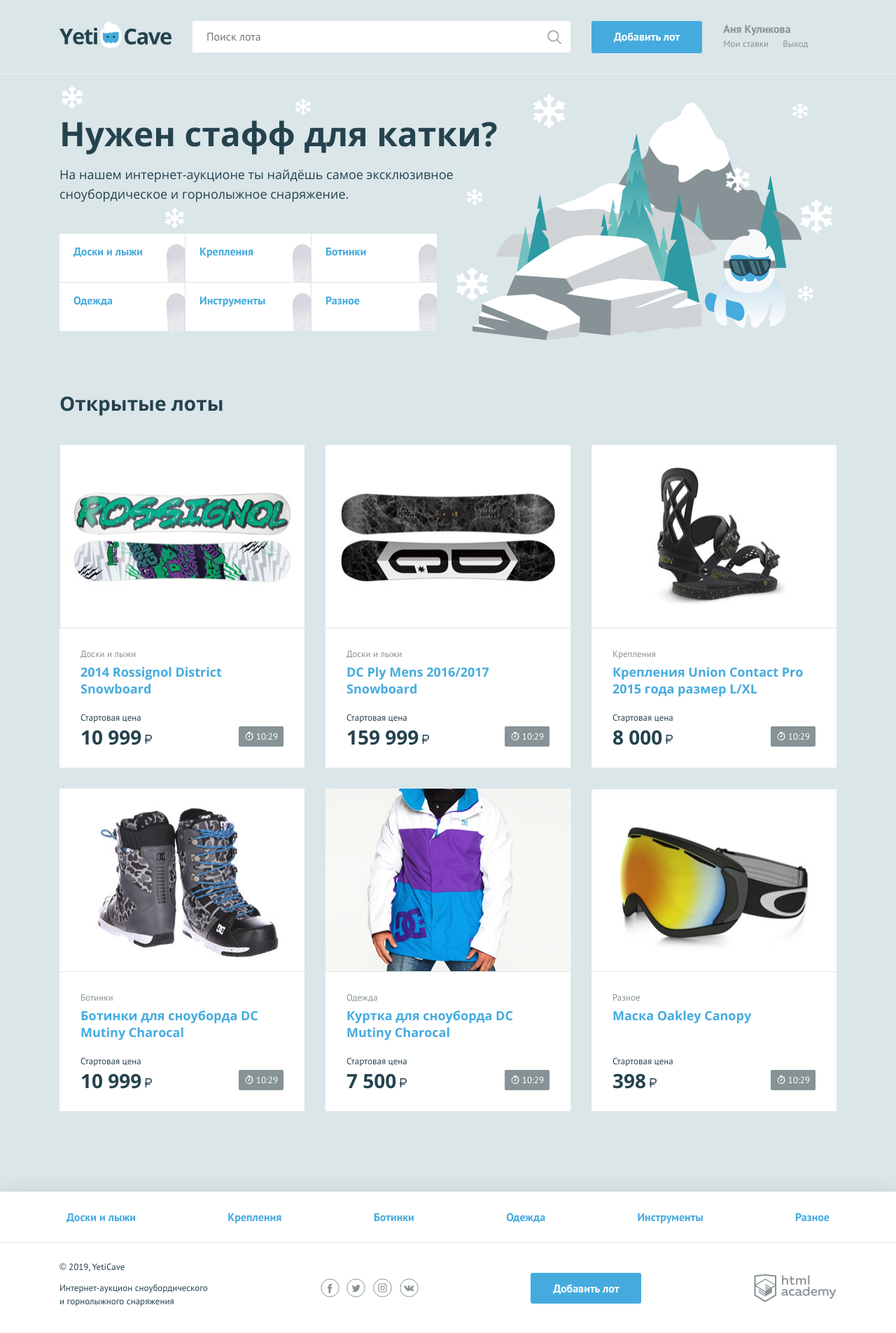
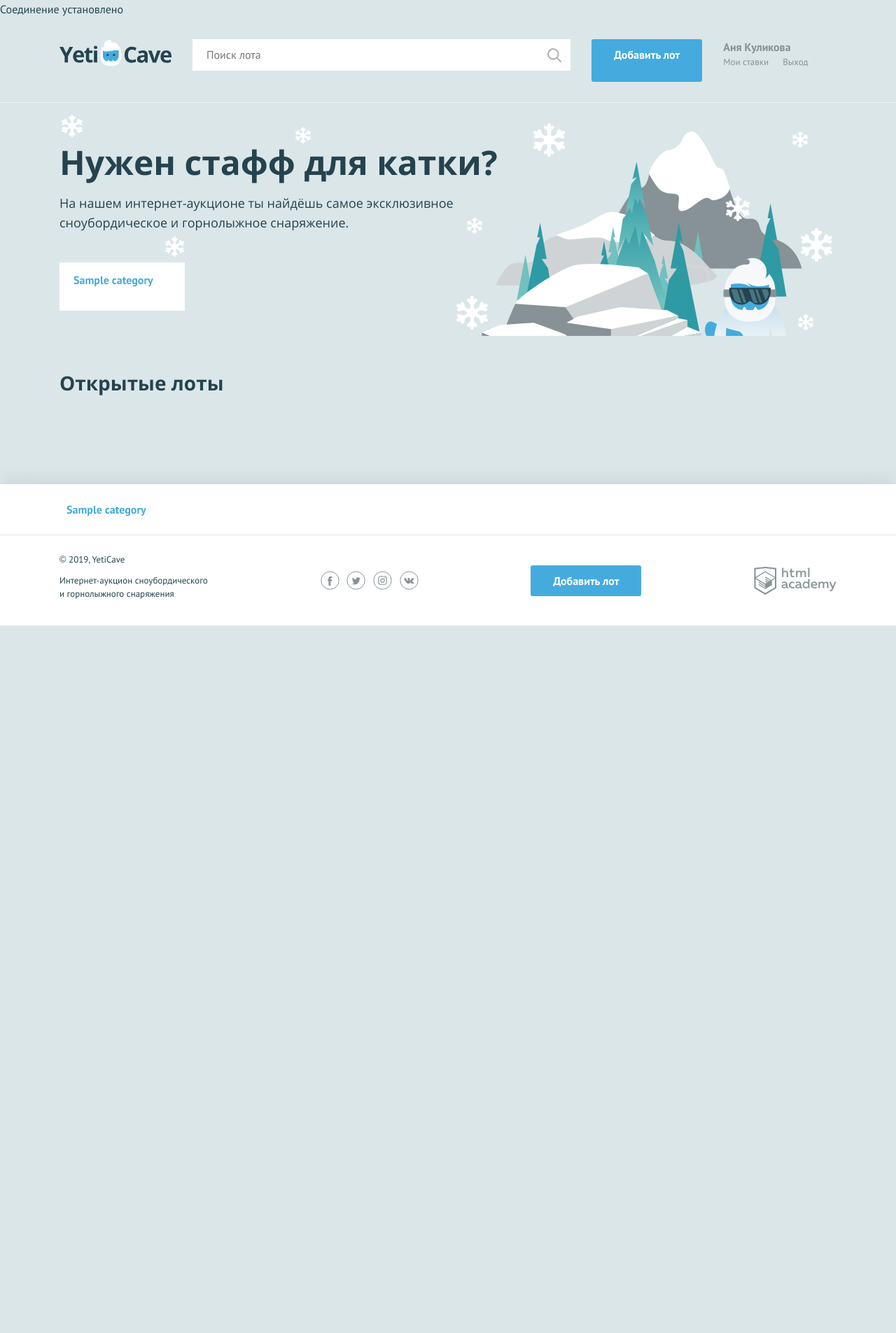
Before and after one commit to anyakul/1005307-yeticave-9, a PHP site: page / in a window 1280 px wide. Shown: the whole page at 70% size. After the commit the page ends 894 px from the top, so only its background shows below. Run offline with PHP 8.4, Linux system fonts and the light colour scheme; tables that the repository leaves empty hold one stand-in row (values such as "Sample post").

Commit message:
Чтение и показ записей из MySQL

```diff
--- a/index.php
+++ b/index.php
@@ -5,46 +5,27 @@ $user_name = "Аня Куликова"; // укажите здесь ваше и
 
  // Создаем  массивы
 
-	    $categories = ["Доски и лыжи", "Крепления", "Ботинки", "Одежда", "Инструменты", "Разное"];
+   $con = mysqli_connect("localhost", "root", "", "yeticave");
+				if ($con == false) {
+					print("Ошибка подключения: " . mysqli_connect_error());
+				}
+				else {
+					print("Соединение установлено");
+					// выполнение запросов
+				}
+				mysqli_set_charset($con, "utf8");
 
- 		$goods = [
-		   [
-		       'name' => '2014 Rossignol District Snowboard',
-		       'category' => $categories[0],
-		       'price' => 10999,
-		       'url' => 'img/lot-1.jpg'
-		    ],
- 		    [
-		       'name' => 'DC Ply Mens 2016/2017 Snowboard',
-		       'category' => $categories[0],
-		       'price' => 159999,
-		       'url' => 'img/lot-2.jpg'
-		    ],
-		    [
-		       'name' => 'Крепления Union Contact Pro 2015 года размер L/XL',
-		       'category' => $categories[1],
-		       'price' => 8000,
-		       'url' => 'img/lot-3.jpg'
-		    ],
-		    [
-		       'name' => 'Ботинки для сноуборда DC Mutiny Charocal',
-		       'category' => $categories[2],
-		       'price' => 10999,
-		       'url' => 'img/lot-4.jpg'
-		    ],
-		    [
-		       'name' => 'Куртка для сноуборда DC Mutiny Charocal',
-		       'category' => $categories[3],
-		       'price' => 7500,
-		       'url' => 'img/lot-5.jpg'
-		    ],
-		    [
-		       'name' => 'Маска Oakley Canopy',
-		       'category' => $categories[5],
-		       'price' => 397.5,
-		       'url' => 'img/lot-6.jpg'
-		    ]
-		];
+				$sql = "SELECT * FROM categories";
+				$res_c = mysqli_query($con, $sql);
+				$categories = mysqli_fetch_all($res_c, MYSQLI_ASSOC);
+
+				$sql = 'SELECT c.NAME category, l.image, l.name, l.start_price FROM lots l JOIN categories c ON c.id = l.category_id WHERE DATE(date_create) = CURRENT_DATE()';
+
+//				l.id, l.name, c.NAME category, l.start_price, l.image FROM lots l JOIN categories c ON l.category_id = c.id ";
+				$res_l = mysqli_query($con, $sql);
+				$lots = mysqli_fetch_all($res_l, MYSQLI_ASSOC);
+ 	 		foreach($lots as $val): print ($val['l.name']);    endforeach;
+
 
 
 	//  Добавляем функцию форматирования цены
@@ -86,7 +67,7 @@ $user_name = "Аня Куликова"; // укажите здесь ваше и
 
 	// HTML код главной страницы
 
-     $page_content = include_template('main.php', ['categories' => $categories, 'goods' => $goods, 'time_to_finish' => $time_to_finish] );
+     $page_content = include_template('main.php', ['categories' => $categories, 'lots' => $lots, 'time_to_finish' => $time_to_finish] );
 
 
 	// окончательный HTML код
--- a/templates/layout.php
+++ b/templates/layout.php
@@ -59,11 +59,11 @@
 
             <!--заполняем этот список из массива категорий-->
 
-		<?php	foreach ($categories as  $val): ?>
+			<?php foreach ($categories as $val): ?>
             <li class="nav__item">
-                <a href="pages/all-lots.html"><?=htmlspecialchars($val)?></a>
+            <a href="pages/all-lots.html"><?=htmlspecialchars($val['name'])?></a>
             </li>
-		<?php endforeach; ?>
+		    <?php endforeach; ?>
 
         </ul>
     </nav>
--- a/templates/main.php
+++ b/templates/main.php
@@ -3,13 +3,14 @@
         <p class="promo__text">На нашем интернет-аукционе ты найдёшь самое эксклюзивное сноубордическое и горнолыжное снаряжение.</p>
         <ul class="promo__list">
 
+
             <!--заполняем этот список из массива категорий-->
 
-			<?php	foreach ($categories as $val): ?>
-               <li class="promo__item promo__item--boards">
-                  <a class="promo__link" href="pages/all-lots.html"><?=htmlspecialchars($val)?></a>
+				<?php foreach ($categories as  $val): ?>
+               <li class="promo__item promo__item--<?=($val['symbol_code'])?>">
+                  <a class="promo__link" href="pages/all-lots.html"><?=htmlspecialchars($val['name'])?></a>
                </li>
-			 <?php endforeach; ?>
+			  <?php endforeach; ?>
 
         </ul>
     </section>
@@ -21,10 +22,10 @@
 
             <!--заполняем этот список из массива с товарами-->
 
-			<?php	foreach ($goods as $val): ?>
+		<?php	foreach ($lots as $val): ?>
             <li class="lots__item lot">
                 <div class="lot__image">
-                    <img src="<?=$val['url']?>" width="350" height="260" alt="">
+                    <img src="<?=$val['image']?>" width="350" height="260" alt="">
                 </div>
                 <div class="lot__info">
                     <span class="lot__category"><?=htmlspecialchars($val['category'])?></span>
@@ -32,7 +33,7 @@
                     <div class="lot__state">
                         <div class="lot__rate">
                             <span class="lot__amount">Стартовая цена</span>
-                            <span class="lot__cost"><?=format_price(htmlspecialchars($val['price'] ))?><b class="rub">₽</b>  </span>
+                            <span class="lot__cost"><?=format_price(htmlspecialchars($val['start_price']))?><b class="rub">₽</b>  </span>
                         </div>
                         <div class="lot__timer timer <?php if ($time_to_finish['feature_finish'] === true):?>timer--finishing<?php endif; ?>">
                           <?=$time_to_finish['finish_time'];?>
```
Also changed, not shown: queries.sql (+6 -6 lines), templates/index.php (+4 -4 lines).
